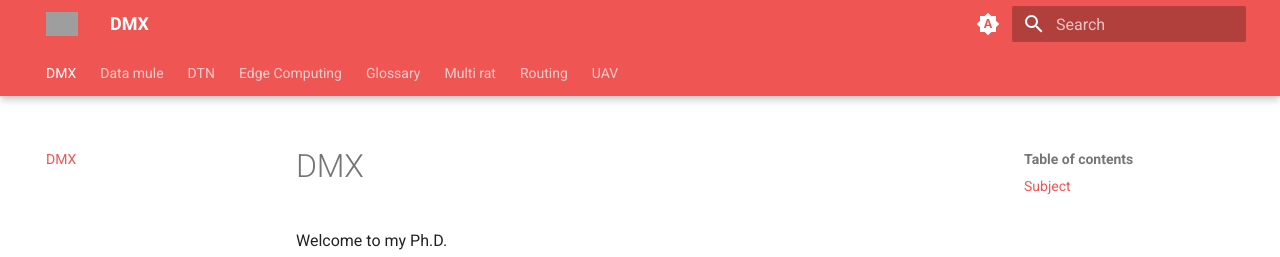
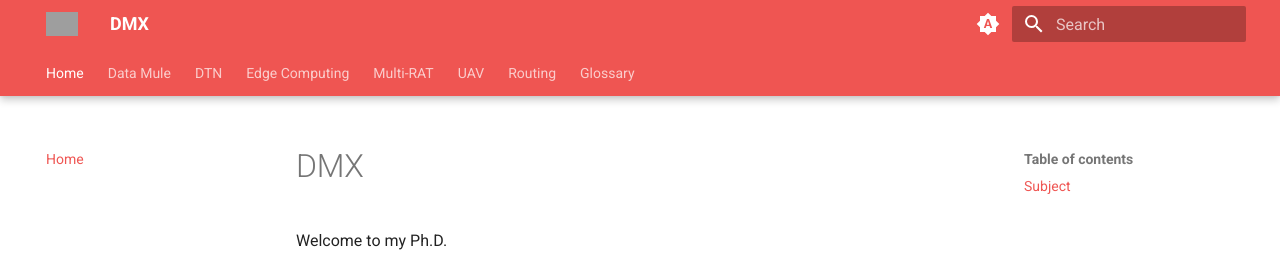
Before and after one commit to Yanis-Kouidri/DMX, an MkDocs documentation site: the page built from docs/index.md, in a window 1280 px wide. Shown: the top 257 px of the page. Built offline with MkDocs 1.6.1 and Material for MkDocs 9.7.7, drawn with Linux system fonts in a browser that asks for light colours; some of the changed lines change nothing that is shown; grey boxes are pictures that could not be loaded.

Commit message:
feat: improving navigation

```diff
--- a/mkdocs.yml
+++ b/mkdocs.yml
@@ -1,5 +1,14 @@
 site_name: DMX
 site_url : https://yanis-kouidri.github.io/DMX/
+nav:
+  - Home: index.md
+  - Data Mule: data_mule.md
+  - DTN: dtn.md
+  - Edge Computing: edge_computing.md
+  - Multi-RAT: multi_rat.md
+  - UAV: uav.md
+  - Routing: routing.md
+  - Glossary: glossary.md
 theme:
   name: material
   logo: assets/mule.png
@@ -7,6 +16,8 @@ theme:
   features:
     - navigation.tabs
     - navigation.tabs.sticky
+    - navigation.instant
+    - navigation.instant.prefetch
   palette:
     # Palette toggle for automatic mode
     - media: "(prefers-color-scheme)"
```
